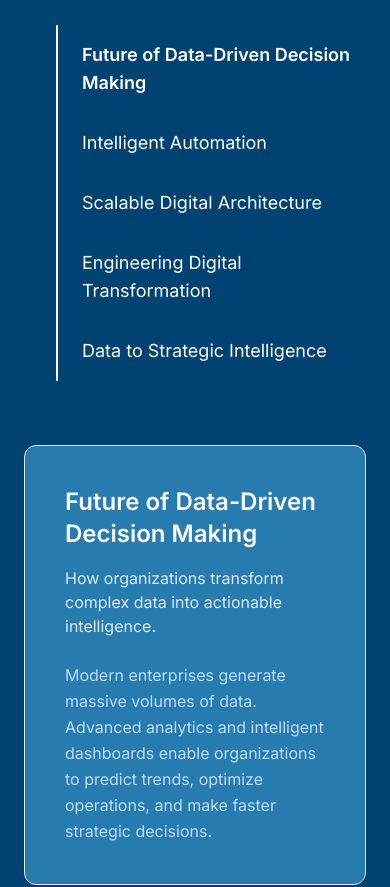
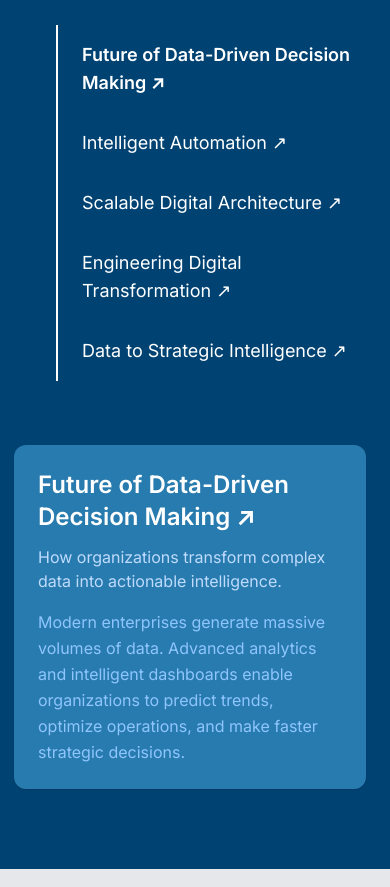
Before and after one commit to azentrogs/azentro-gs, a Next.js app: page / in a window 390 px wide. Shown: the part 5040-5927 px from the top of the page. Built offline with nearby package versions, Linux system fonts and the light colour scheme.

Commit message:
Fix hero responsive layout

```diff
--- a/components/Hero.tsx
+++ b/components/Hero.tsx
@@ -12,31 +12,31 @@ export default function Hero() {
 
   const insights = [
     {
-      title: "Future of Data-Driven Decision Making",
+      title: "Future of Data-Driven Decision Making ↗",
       summary: "How organizations transform complex data into actionable intelligence.",
       content:
         "Modern enterprises generate massive volumes of data. Advanced analytics and intelligent dashboards enable organizations to predict trends, optimize operations, and make faster strategic decisions."
     },
     {
-      title: "Intelligent Automation",
+      title: "Intelligent Automation ↗",
       summary: "Leveraging automation to streamline operations and improve efficiency.",
       content:
         "Automation technologies reduce manual effort and improve operational reliability. Intelligent automation allows organizations to scale faster while empowering teams to focus on innovation."
     },
     {
-      title: "Scalable Digital Architecture",
+      title: "Scalable Digital Architecture ↗",
       summary: "Designing technology ecosystems that support enterprise growth.",
       content:
         "Scalable digital architectures ensure reliable integrations, secure data flows, and high performance across systems as organizations expand."
     },
     {
-      title: "Engineering Digital Transformation",
+      title: "Engineering Digital Transformation ↗",
       summary: "Building modern systems that drive innovation and agility.",
       content:
         "Digital transformation requires modernizing systems, processes, and data platforms to help organizations adapt faster and innovate continuously."
     },
     {
-      title: "Data to Strategic Intelligence",
+      title: "Data to Strategic Intelligence ↗",
       summary: "Turning raw data into meaningful business insights.",
       content:
         "Combining data engineering, analytics, and visualization technologies enables organizations to convert complex datasets into strategic insights."
@@ -434,17 +434,17 @@ ${activeInsight === index
 
 {/* RIGHT CONTENT */}
 
-<div className="bg-[#287BAE] p-10 rounded-xl shadow-sm border border-gray-200">
+<div className="bg-[#287BAE] p-6 rounded-xl shadow-sm ml-[-10px]">
 
-<h3 className="text-2xl font-semibold mb-4 text-white">
+<h3 className="text-2xl font-semibold mb-3 text-white">
 {insights[activeInsight].title}
 </h3>
 
-<p className="text-blue-100 mb-6">
+<p className="text-blue-200 mb-4">
 {insights[activeInsight].summary}
 </p>
 
-<p className="text-blue-200 leading-relaxed">
+<p className="text-blue-300 leading-relaxed">
 {insights[activeInsight].content}
 </p>
 
```
